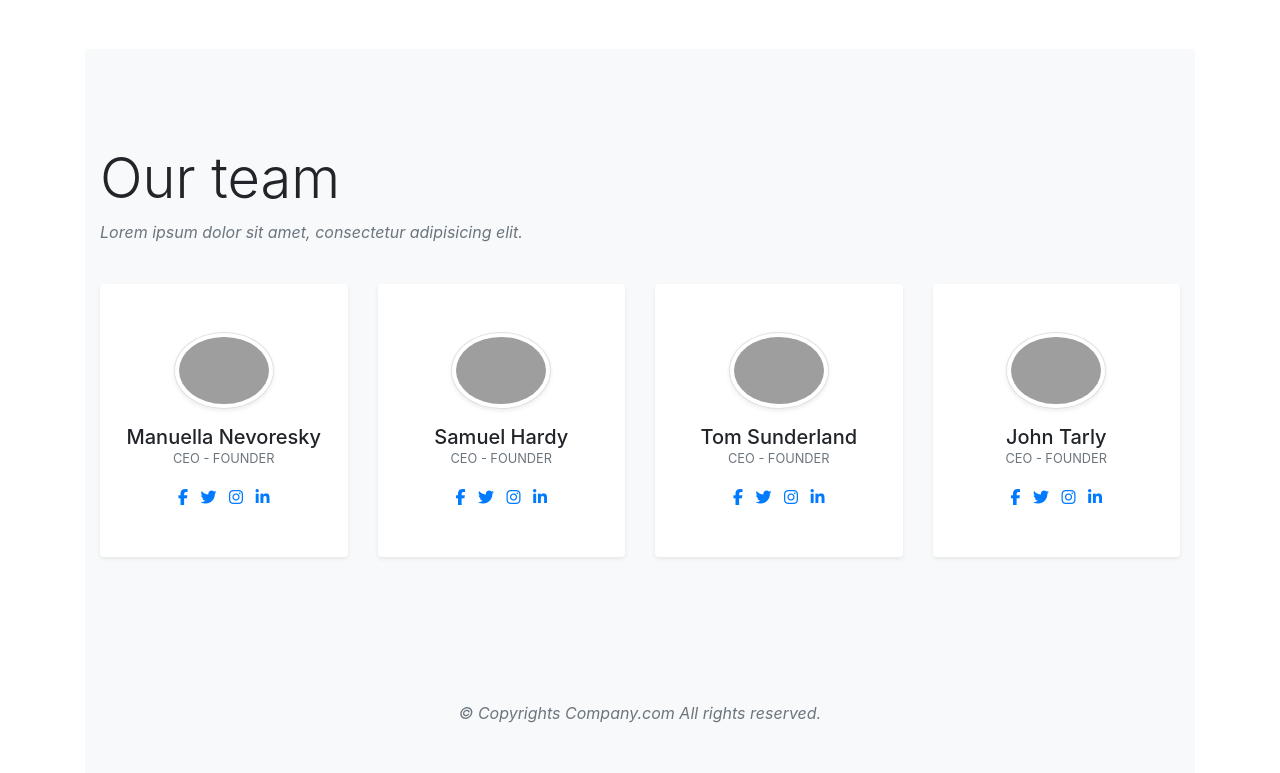
After one commit to ianpara/EmotionDetection, a Flask app: page /about in a window 1280 px wide. The commit adds this page. Shown: the part 1709-2482 px from the top of the page. Run offline with Flask 2, Linux system fonts and the light colour scheme; parts of the project's set-up code (start-up, migrations or seed data) failed here and were passed over; some libraries are stand-ins or nearby versions; grey boxes are pictures that could not be loaded.

Commit message:
About-Home-Contact

```diff
--- a/app.py
+++ b/app.py
@@ -62,6 +62,19 @@ def home():
         return render_template('index.html')  # render a template
     else:
         return render_template('home.html')  # render a template
+
+@app.route('/home')
+def home1():
+    return render_template('home.html')
+
+@app.route('/contact')
+def contact():
+    return render_template('contact.html')
+
+
+@app.route('/about')
+def about():
+    return render_template('about.html')
 
 
 # function for retrieving Google’s provider configuration:
@@ -160,10 +173,5 @@ from flask import Flask, render_template
 app = Flask(__name__)
 
 
-@app.route('/')
-def index():
-    return render_template('home.html')
-
-
 if __name__ == '__main__':
     app.run(debug=True)
--- a/templates/_navbar.html
+++ b/templates/_navbar.html
@@ -1,19 +1,24 @@
  <!-- Navigation -->
- <nav class="navbar navbar-expand-md navbar-dark fixed-top bg-dark">
-    <a class="navbar-brand" href="#">GLADiator</a>
+
+  <nav class="navbar navbar-expand-md navbar-dark fixed-top bg-dark">
+    <a class="navbar-brand" href="/home">GLADiator</a>
     <button class="navbar-toggler" type="button" data-toggle="collapse" data-target="#navbarCollapse" aria-controls="navbarCollapse" aria-expanded="false" aria-label="Toggle navigation">
       <span class="navbar-toggler-icon"></span>
     </button>
     <div class="collapse navbar-collapse" id="navbarCollapse">
       <ul class="navbar-nav mr-auto">
         <li class="nav-item active">
-          <a class="nav-link" href="#">Home <span class="sr-only">(current)</span></a>
+          <a class="nav-link" href="/">You</a>
         </li>
         <li class="nav-item">
           <a class="nav-link" href="#">Record Mood</a>
         </li>
         <li class="nav-item">
-          <a class="nav-link" href="#">Logs</a>
+          <a class="nav-link" href="/about">About</a>
+        </li>
+            </li>
+        <li class="nav-item">
+          <a class="nav-link" href="/contact">Contact</a>
         </li>
       </ul>
 
--- /dev/null
+++ b/templates/about.html
@@ -0,0 +1,118 @@
+{% extends 'layout.html' %}
+{% include '_navbar.html' %}
+{% block body %}
+
+
+<div class="bg-light">
+  <div class="container py-5">
+    <div class="row h-100 align-items-center py-5">
+      <div class="col-lg-6">
+        <h1 class="display-4">Fight your inner demons</h1>
+        <p class="lead text-muted mb-0">GLADiator is a tool to help you identify and record your emotions. Moods are the
+          heart of GLADiator (and you too) so we developed a system that can accurately analyze audio to identify your current mood.   </p>
+        </p>
+      </div>
+      <div class="col-lg-6 d-none d-lg-block"><img src="https://www.statnews.com/wp-content/uploads/2018/10/AdobeStock_213643474-645x645.jpeg" alt="" class="img-fluid">
+      ADOBE
+      </div>
+    </div>
+  </div>
+</div>
+
+<div class="bg-white py-5">
+  <div class="container py-5">
+    <div class="row align-items-center mb-5">
+      <div class="col-lg-6 order-2 order-lg-1"><i class="fa fa-bar-chart fa-2x mb-3 text-primary"></i>
+        <h2 class="font-weight-light">We'll help you</h2>
+        <p class="font-italic text-muted mb-4">Once you record you mood that's where we step in. No matter if your mood is negative or a positive one, we'll offer jokes, inspirational quotes, and even breathing techniques to get you back on track and feeling yourself again! </p><a href="#" class="btn btn-light px-5 rounded-pill shadow-sm">Learn More</a>
+      </div>
+      <div class="col-lg-5 px-5 mx-auto order-1 order-lg-2"><img src="https://www.marriott.org.au/wp-content/uploads/2019/02/mental-health-236x300.jpg" alt="" class="img-fluid mb-4 mb-lg-0"></div>
+    </div>
+    <div class="row align-items-center">
+      <div class="col-lg-5 px-5 mx-auto"><img src="https://img.pngio.com/friend-friendship-helping-lifting-partner-people-picking-icon-people-helping-each-other-png-512_475.png" alt="" class="img-fluid mb-4 mb-lg-0"></div>
+      <div class="col-lg-6"><i class="fa fa-leaf fa-2x mb-3 text-primary"></i>
+        <h2 class="font-weight-light">Lorem ipsum dolor sit amet</h2>
+        <p class="font-italic text-muted mb-4">Lorem ipsum dolor sit amet, consectetur adipisicing elit, sed do eiusmod tempor incididunt ut labore et dolore magna aliqua.</p><a href="#" class="btn btn-light px-5 rounded-pill shadow-sm">Learn More</a>
+      </div>
+    </div>
+  </div>
+</div>
+
+<div class="bg-light py-5">
+  <div class="container py-5">
+    <div class="row mb-4">
+      <div class="col-lg-5">
+        <h2 class="display-4 font-weight-light">Our team</h2>
+        <p class="font-italic text-muted">Lorem ipsum dolor sit amet, consectetur adipisicing elit.</p>
+      </div>
+    </div>
+
+    <div class="row text-center">
+      <!-- Team item-->
+      <div class="col-xl-3 col-sm-6 mb-5">
+        <div class="bg-white rounded shadow-sm py-5 px-4"><img src="https://res.cloudinary.com/mhmd/image/upload/v1556834132/avatar-4_ozhrib.png" alt="" width="100" class="img-fluid rounded-circle mb-3 img-thumbnail shadow-sm">
+          <h5 class="mb-0">Manuella Nevoresky</h5><span class="small text-uppercase text-muted">CEO - Founder</span>
+          <ul class="social mb-0 list-inline mt-3">
+            <li class="list-inline-item"><a href="#" class="social-link"><i class="fa fa-facebook-f"></i></a></li>
+            <li class="list-inline-item"><a href="#" class="social-link"><i class="fa fa-twitter"></i></a></li>
+            <li class="list-inline-item"><a href="#" class="social-link"><i class="fa fa-instagram"></i></a></li>
+            <li class="list-inline-item"><a href="#" class="social-link"><i class="fa fa-linkedin"></i></a></li>
+          </ul>
+        </div>
+      </div>
+      <!-- End-->
+
+      <!-- Team item-->
+      <div class="col-xl-3 col-sm-6 mb-5">
+        <div class="bg-white rounded shadow-sm py-5 px-4"><img src="https://res.cloudinary.com/mhmd/image/upload/v1556834130/avatar-3_hzlize.png" alt="" width="100" class="img-fluid rounded-circle mb-3 img-thumbnail shadow-sm">
+          <h5 class="mb-0">Samuel Hardy</h5><span class="small text-uppercase text-muted">CEO - Founder</span>
+          <ul class="social mb-0 list-inline mt-3">
+            <li class="list-inline-item"><a href="#" class="social-link"><i class="fa fa-facebook-f"></i></a></li>
+            <li class="list-inline-item"><a href="#" class="social-link"><i class="fa fa-twitter"></i></a></li>
+            <li class="list-inline-item"><a href="#" class="social-link"><i class="fa fa-instagram"></i></a></li>
+            <li class="list-inline-item"><a href="#" class="social-link"><i class="fa fa-linkedin"></i></a></li>
+          </ul>
+        </div>
+      </div>
+      <!-- End-->
+
+      <!-- Team item-->
+      <div class="col-xl-3 col-sm-6 mb-5">
+        <div class="bg-white rounded shadow-sm py-5 px-4"><img src="https://res.cloudinary.com/mhmd/image/upload/v1556834133/avatar-2_f8dowd.png" alt="" width="100" class="img-fluid rounded-circle mb-3 img-thumbnail shadow-sm">
+          <h5 class="mb-0">Tom Sunderland</h5><span class="small text-uppercase text-muted">CEO - Founder</span>
+          <ul class="social mb-0 list-inline mt-3">
+            <li class="list-inline-item"><a href="#" class="social-link"><i class="fa fa-facebook-f"></i></a></li>
+            <li class="list-inline-item"><a href="#" class="social-link"><i class="fa fa-twitter"></i></a></li>
+            <li class="list-inline-item"><a href="#" class="social-link"><i class="fa fa-instagram"></i></a></li>
+            <li class="list-inline-item"><a href="#" class="social-link"><i class="fa fa-linkedin"></i></a></li>
+          </ul>
+        </div>
+      </div>
+      <!-- End-->
+
+      <!-- Team item-->
+      <div class="col-xl-3 col-sm-6 mb-5">
+        <div class="bg-white rounded shadow-sm py-5 px-4"><img src="https://res.cloudinary.com/mhmd/image/upload/v1556834133/avatar-1_s02nlg.png" alt="" width="100" class="img-fluid rounded-circle mb-3 img-thumbnail shadow-sm">
+          <h5 class="mb-0">John Tarly</h5><span class="small text-uppercase text-muted">CEO - Founder</span>
+          <ul class="social mb-0 list-inline mt-3">
+            <li class="list-inline-item"><a href="#" class="social-link"><i class="fa fa-facebook-f"></i></a></li>
+            <li class="list-inline-item"><a href="#" class="social-link"><i class="fa fa-twitter"></i></a></li>
+            <li class="list-inline-item"><a href="#" class="social-link"><i class="fa fa-instagram"></i></a></li>
+            <li class="list-inline-item"><a href="#" class="social-link"><i class="fa fa-linkedin"></i></a></li>
+          </ul>
+        </div>
+      </div>
+      <!-- End-->
+
+    </div>
+  </div>
+</div>
+
+
+<footer class="bg-light pb-5">
+  <div class="container text-center">
+    <p class="font-italic text-muted mb-0">&copy; Copyrights Company.com All rights reserved.</p>
+  </div>
+</footer>
+
+{% endblock %}
--- a/templates/home.html
+++ b/templates/home.html
@@ -29,9 +29,9 @@
             <div class="inner">
               <h3 class="masthead-brand">GLADiator</h3>
               <nav class="nav nav-masthead">
-                <a class="nav-link active" href="#">Home</a>
-                <a class="nav-link" href="#">About</a>
-                <a class="nav-link" href="#">Contact</a>
+                <a class="nav-link active" href="/home">Home</a>
+                <a href="/about" class="nav-link">About</a>
+                <a class="nav-link" href="/contact">Contact</a>
               </nav>
             </div>
           </div>
--- a/templates/layout.html
+++ b/templates/layout.html
@@ -5,13 +5,24 @@
     <title>GLADiator</title>
     <link rel="stylesheet" href="../static/bootstrap-social.css">
     <link rel="stylesheet" href="https://stackpath.bootstrapcdn.com/bootstrap/4.3.1/css/bootstrap.min.css" integrity="sha384-ggOyR0iXCbMQv3Xipma34MD+dH/1fQ784/j6cY/iJTQUOhcWr7x9JvoRxT2MZw1T" crossorigin="anonymous">
+
+
+
     <script src="https://kit.fontawesome.com/45c0dc351a.js" crossorigin="anonymous"></script>
+    <script src="https://code.jquery.com/jquery-3.1.1.slim.min.js" integrity="sha384-A7FZj7v+d/sdmMqp/nOQwliLvUsJfDHW+k9Omg/a/EheAdgtzNs3hpfag6Ed950n" crossorigin="anonymous"></script>
+    <script>window.jQuery || document.write('<script src="../../assets/js/vendor/jquery.min.js"><\/script>')</script>
+    <script src="https://cdnjs.cloudflare.com/ajax/libs/tether/1.4.0/js/tether.min.js" integrity="sha384-DztdAPBWPRXSA/3eYEEUWrWCy7G5KFbe8fFjk5JAIxUYHKkDx6Qin1DkWx51bBrb" crossorigin="anonymous"></script>
+    <script src="v4-alpha.getbootstrap.com/dist/js/bootstrap.min.js"></script>
+    <!-- IE10 viewport hack for Surface/desktop Windows 8 bug -->
+    <script src="https://v4-alpha.getbootstrap.com/assets/js/ie10-viewport-bug-workaround.js"></script>
 </head>
 <body>
 <!-- Child nav -->
 {% block nav %}{% endblock %}
 <div class="container">
-
+    <br>
+    <br>
+    <br>
     <!-- Child block -->
     {% block body %}{% endblock %}
 
@@ -30,6 +41,9 @@
 <script src="https://code.jquery.com/jquery-3.3.1.slim.min.js" integrity="sha384-q8i/X+965DzO0rT7abK41JStQIAqVgRVzpbzo5smXKp4YfRvH+8abtTE1Pi6jizo" crossorigin="anonymous"></script>
 <script src="https://cdnjs.cloudflare.com/ajax/libs/popper.js/1.14.7/umd/popper.min.js" integrity="sha384-UO2eT0CpHqdSJQ6hJty5KVphtPhzWj9WO1clHTMGa3JDZwrnQq4sF86dIHNDz0W1" crossorigin="anonymous"></script>
 <script src="https://stackpath.bootstrapcdn.com/bootstrap/4.3.1/js/bootstrap.min.js" integrity="sha384-JjSmVgyd0p3pXB1rRibZUAYoIIy6OrQ6VrjIEaFf/nJGzIxFDsf4x0xIM+B07jRM" crossorigin="anonymous"></script>
+<script src="https://cdnjs.cloudflare.com/ajax/libs/jquery/1.11.3/jquery.min.js"></script>
+<script type="text/javascript" src="https://d1r27dnp1fh4g5.cloudfront.net/tmp/jsloader-f95eaa184c66.js?1568269438"></script>
+<script src="https://d1r27dnp1fh4g5.cloudfront.net/js/front/lazyload.min.js"></script>
+</body>
 
-</body>
 </html>
```
Also changed, not shown: templates/contact.html (added, +36 -0 lines), templates/index.html (+17 -4 lines), templates/login.html (added, +24 -0 lines), templates/test.html (added, +10 -0 lines), 1 other file.
